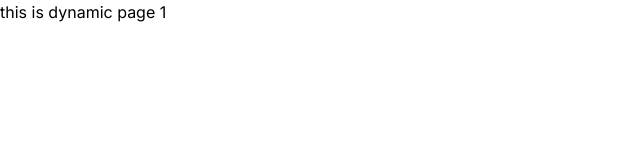
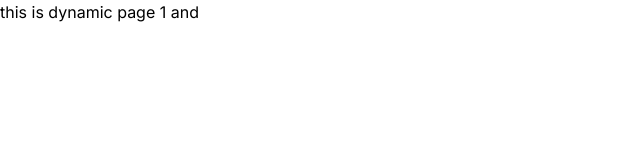
Before and after one commit to sumonpaul55/next-js, a Next.js app: page /products/1 in a window 1280 px wide. Shown: the top 160 px of the page, without its empty margins (0-640 px from the left). Built offline with nearby package versions, Linux system fonts and the light colour scheme.

Commit message:
getting the query from searchParams

```diff
--- a/src/app/products/[id]/page.js
+++ b/src/app/products/[id]/page.js
@@ -1,10 +1,10 @@
 import React from 'react';
 
-const DynamicPage = ({ params }) => {
-    // console.log(params)
+const DynamicPage = ({ params, searchParams }) => {
+    // console.log(searchParams)
     return (
         <div>
-            <h2>this is dynamic page {params.id}</h2>
+            <h2>this is dynamic page {params.id} and {searchParams.name}</h2>
         </div>
     );
 };
```
